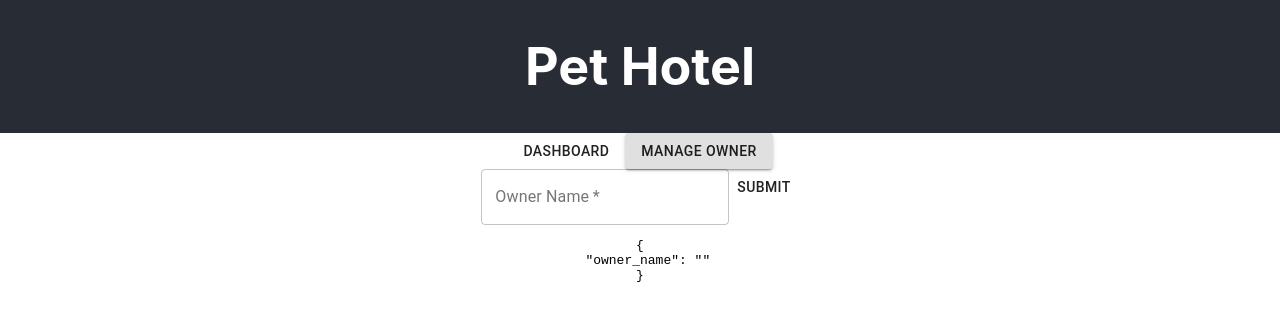
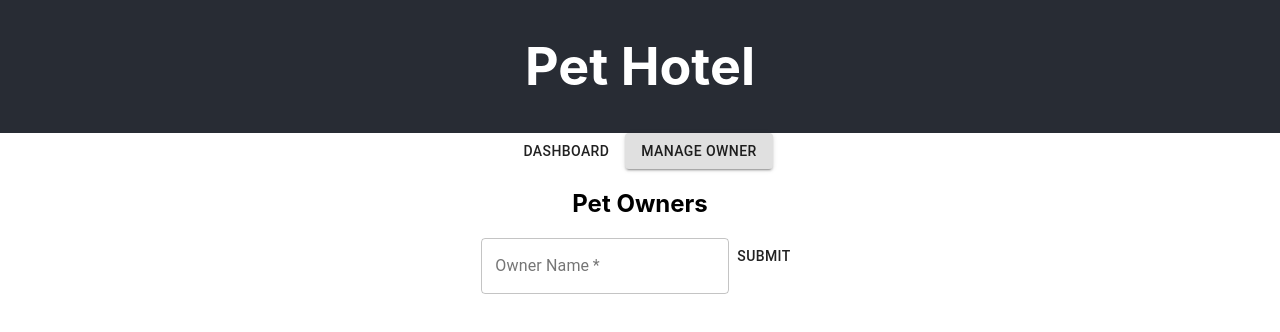
Before and after one commit to johngellert/pet-hotel-client, a React (Create React App) app: page / in a window 1280 px wide. Both pictures are taken after a click on the button "MANAGE OWNER". Shown: the top 332 px of the page. Built offline with nearby package versions, Linux system fonts and the light colour scheme.

Commit message:
Add header to owner page.

```diff
--- a/src/Components/App/App.js
+++ b/src/Components/App/App.js
@@ -3,6 +3,7 @@ import './App.css';
 import Dashboard from '../Dashboard/Dashboard';
 import OwnerPage from '../OwnerPage/OwnerPage';
 import Button from '@material-ui/core/Button';
+// import { spacing } from '@material-ui/system';
 
 function App() {
 
--- a/src/Components/OwnerPage/OwnerPage.js
+++ b/src/Components/OwnerPage/OwnerPage.js
@@ -25,6 +25,7 @@ class OwnerPage extends Component {
 
         return (
             <div>
+                <h2>Pet Owners</h2>
                 <TextField
                 required
                 defaultValue={this.state.owner_name}
@@ -33,9 +34,9 @@ class OwnerPage extends Component {
                 variant="outlined"></TextField>
                 <Button onClick={this.handleSubmitClick}>Submit</Button>
 
-                <pre>
+                {/* <pre>
                     {JSON.stringify(this.state, null, 2)}
-                </pre>
+                </pre> */}
             </div>
 
         );
```
